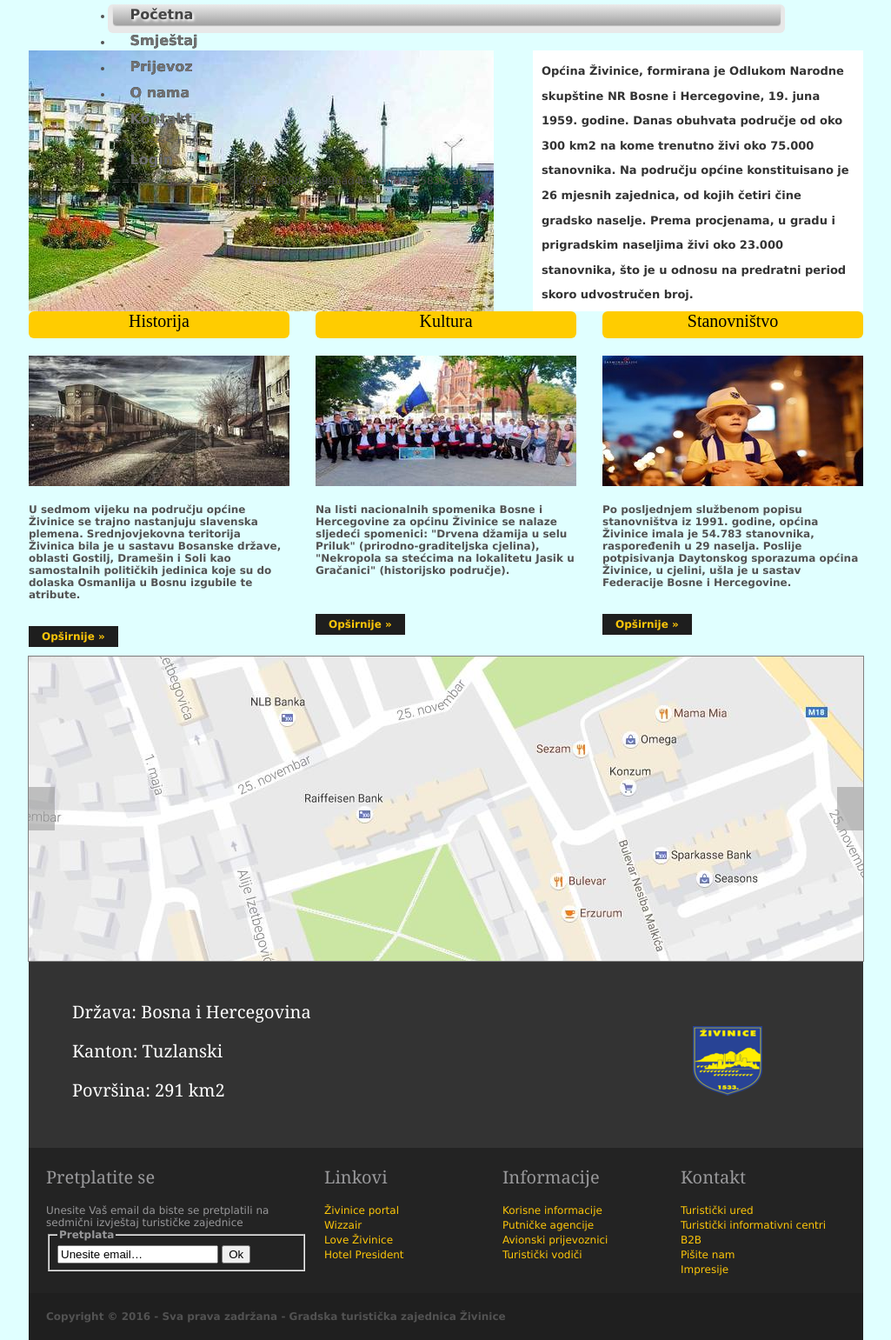
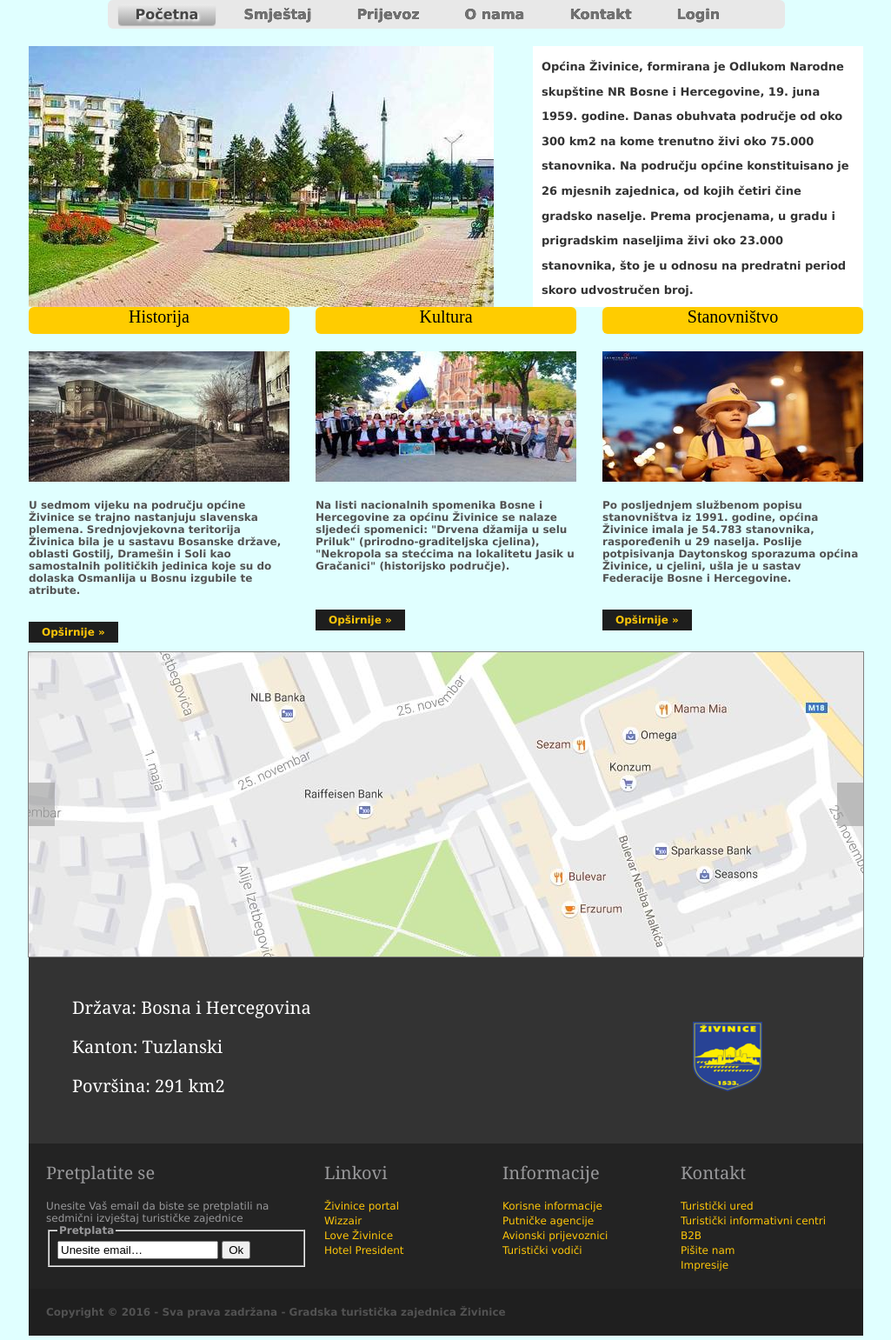
Before and after one commit to mirzamushic/gtz, a PHP site: page / in a window 1280 px wide. Shown: the part 165-1706 px from the top of the page at 87% size, without its empty margins (127-1152 px from the left). Run offline with PHP 8.4, Linux system fonts and the light colour scheme; grey boxes are pictures that could not be loaded.

Commit message:
spirala 3

```diff
--- a/index.html
+++ b/index.html
@@ -53,11 +53,9 @@
  </li>
  <li id="abouttab"><a href="#"  onclick="getaboutContent()">O nama</a></li>
  <li id="kontakttab"><a href="#"  onclick="getkontaktContent(); preuzmiKorisnika();">Kontakt</a></li>
-<<<<<<< HEAD
+
   <li id="logintab"><a href="login.php"  onclick="">Login</a></li>
 
-=======
->>>>>>> 4665a008ff0db996ad4a4cdffd2745830ca99997
 </ul>
   </div>
 </div>
--- a/layout/styles/layout.css
+++ b/layout/styles/layout.css
@@ -68,10 +68,6 @@ div.wrapper h1, div.wrapper h2, div.wrapper h3, div.wrapper h4, div.wrapper h5,
   position:relative;
   z-index:999;
 }
-<<<<<<< HEAD
-
-=======
->>>>>>> 4665a008ff0db996ad4a4cdffd2745830ca99997
 #menu-bar li {
   margin: 0px 0px 6px 0px;
   padding: 0px 6px 0px 6px;
```
